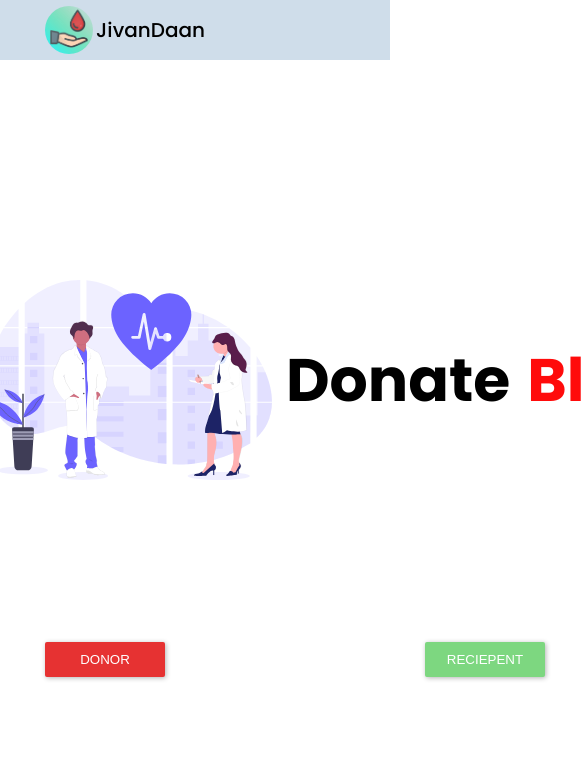
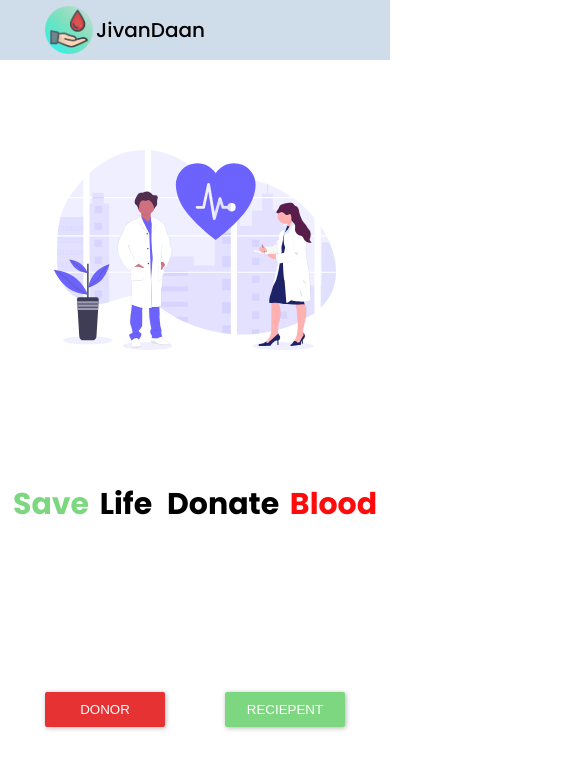
Before and after one commit to jivaandaan/jivaandan-frontend, a React (Create React App) app: page / in a window 390 px wide. Shown: the top 768 px of the page, 585 px wide, since content can reach past the window. Built offline with nearby package versions, Linux system fonts and the light colour scheme.

Commit message:
responsiveness added

```diff
--- a/src/App.css
+++ b/src/App.css
@@ -48,6 +48,12 @@ body {
 .text--bold {
   font-size: 6rem;
   font-weight: bold; }
+  @media (max-width: 75em) {
+    .text--bold {
+      font-size: 4rem; } }
+  @media (max-width: 56.25em) {
+    .text--bold {
+      font-size: 3rem; } }
 
 .red {
   color: #ff0b0b; }
@@ -93,8 +99,20 @@ body {
     justify-content: center;
     align-items: center;
     flex-direction: row; }
+    @media (max-width: 56.25em) {
+      .header__content {
+        transform: translateY(-5rem); } }
+  .header__img--sm {
+    display: none; }
+    @media (max-width: 56.25em) {
+      .header__img--sm {
+        display: block;
+        margin-top: 15rem; } }
   .header__img {
     margin: 0 1rem; }
+    @media (max-width: 56.25em) {
+      .header__img {
+        display: none; } }
   .header__buttons {
     width: 50rem;
     margin: auto;
@@ -104,3 +122,10 @@ body {
     align-items: center;
     height: 0;
     transform: translateY(-10rem); }
+    @media (max-width: 56.25em) {
+      .header__buttons {
+        transform: translateY(-5rem); } }
+    @media (max-width: 37.5em) {
+      .header__buttons {
+        transform: translateY(-5rem);
+        width: 30rem; } }
--- a/src/components/components/Header.js
+++ b/src/components/components/Header.js
@@ -3,6 +3,12 @@ import Illus from '../../assets/illus.svg';
 const Header = () => {
   return (
     <header className="header container">
+      <img
+        src={Illus}
+        alt="illustration"
+        className="header__img--sm"
+        style={{ height: '20rem' }}
+      />
       <div className="header__content">
         <span className="text--bold green">Save&nbsp;</span>&nbsp;
         <span className="text--bold">Life&nbsp;</span>&nbsp;
--- a/src/sass/components/_header.scss
+++ b/src/sass/components/_header.scss
@@ -8,10 +8,27 @@
   &__content {
     @include flexCenterCenter;
     flex-direction: row;
+
+    @include respond(tab-port) {
+      transform: translateY(-5rem);
+    }
+  }
+
+  &__img--sm {
+    display: none;
+
+    @include respond(tab-port) {
+      display: block;
+      margin-top: 15rem;
+    }
   }
 
   &__img {
     margin: 0 1rem;
+
+    @include respond(tab-port) {
+      display: none;
+    }
   }
 
   &__buttons {
@@ -20,5 +37,13 @@
     @include flexBetweenCenter;
     height: 0;
     transform: translateY(-10rem);
+
+    @include respond(tab-port) {
+      transform: translateY(-5rem);
+    }
+    @include respond(phone) {
+      transform: translateY(-5rem);
+      width: 30rem;
+    }
   }
 }
```
Also changed, not shown: src/sass/utilities/_utilities.scss (+7 -0 lines).
